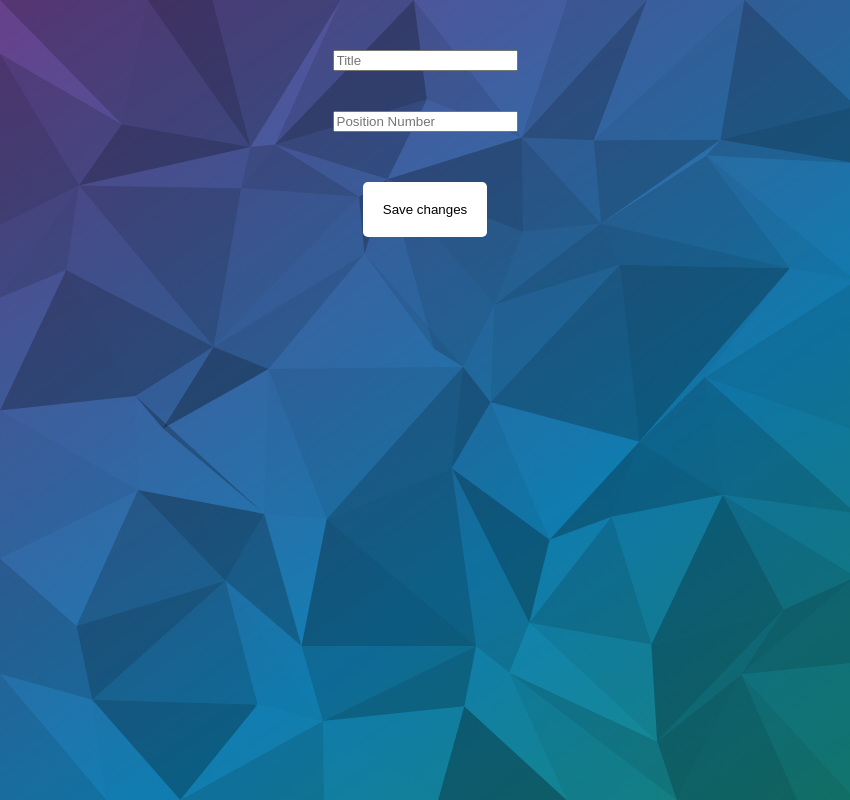
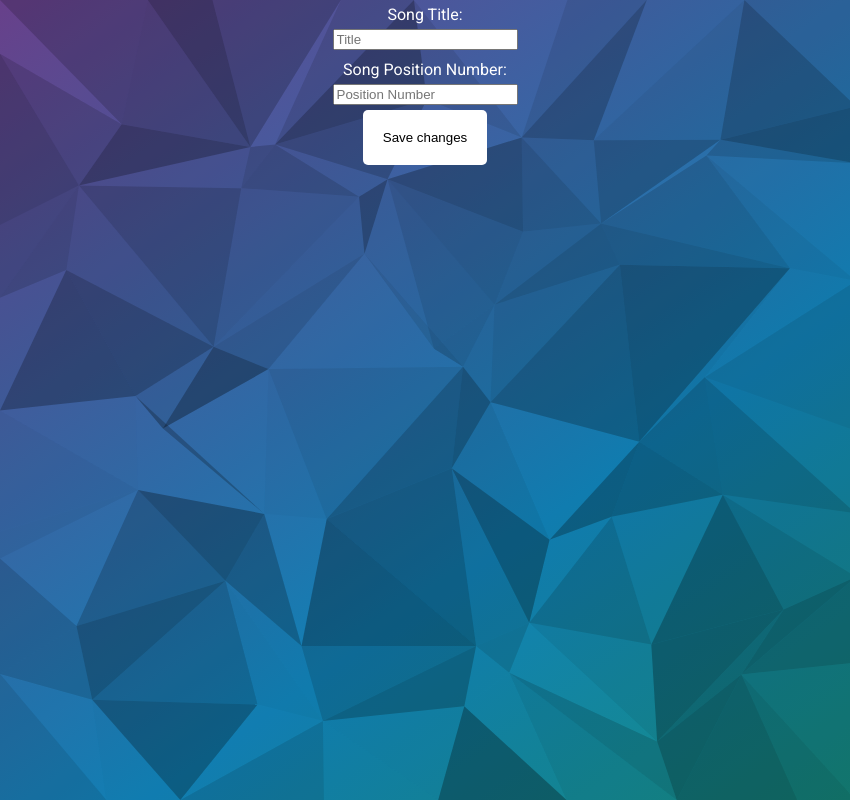
Before and after one commit to JanieUwU/24-7-Music-Bot-Queue-Generator, an Electron app: page edit.html in a window 850 px wide. Drawn offline with Linux system fonts and the light colour scheme; no server answers.

Commit message:
Added information elements on input on edit screen

```diff
--- a/edit.html
+++ b/edit.html
@@ -12,8 +12,10 @@
 
   </div>
   <div class="apiForm">
-    <input type="text" name="Title" id="Title" placeholder="Title">
-    <input type="text" name="Position" id="Position" placeholder="Position Number">
+    <p class="songEditInfo" id="songTitleText">Song Title:</p>
+    <input class="songEditText" type="text" name="Title" id="Title" placeholder="Title">
+    <p class="songEditInfo" id="songPosNumText">Song Position Number:</p>
+    <input class="songEditText" type="text" name="Position" id="Position" placeholder="Position Number">
     <div>
         <button id="saveChanges">Save changes</button>
         <!-- <button id="cancelEdit">Cancel</button> -->
--- a/main.css
+++ b/main.css
@@ -166,16 +166,17 @@
     animation-delay: -8s
 }
 
-#Position {
-margin: 50px;
-margin-top: 20px;
-}
-
-#Title {
-  margin: 50px;
-  margin-bottom: 20px;
-}
-
 #saveChanges {
   margin-top: 0px;
 }
+
+.songEditInfo {
+  margin-top: 5px;
+  margin-bottom: 0px;
+  padding: 0px;
+}
+
+.songEditText {
+  margin-top: 5px;
+  margin-bottom: 5px;
+}
```
